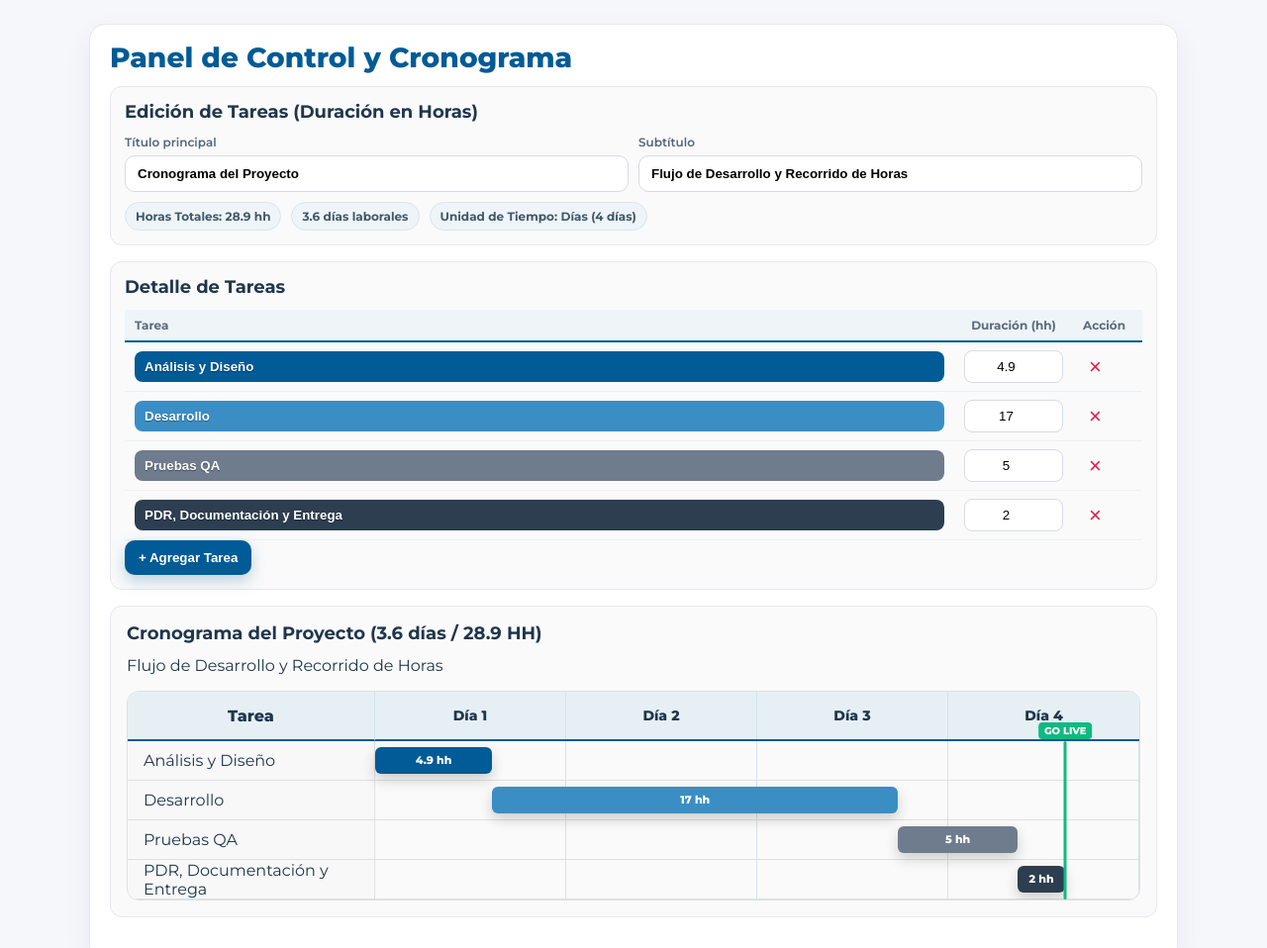
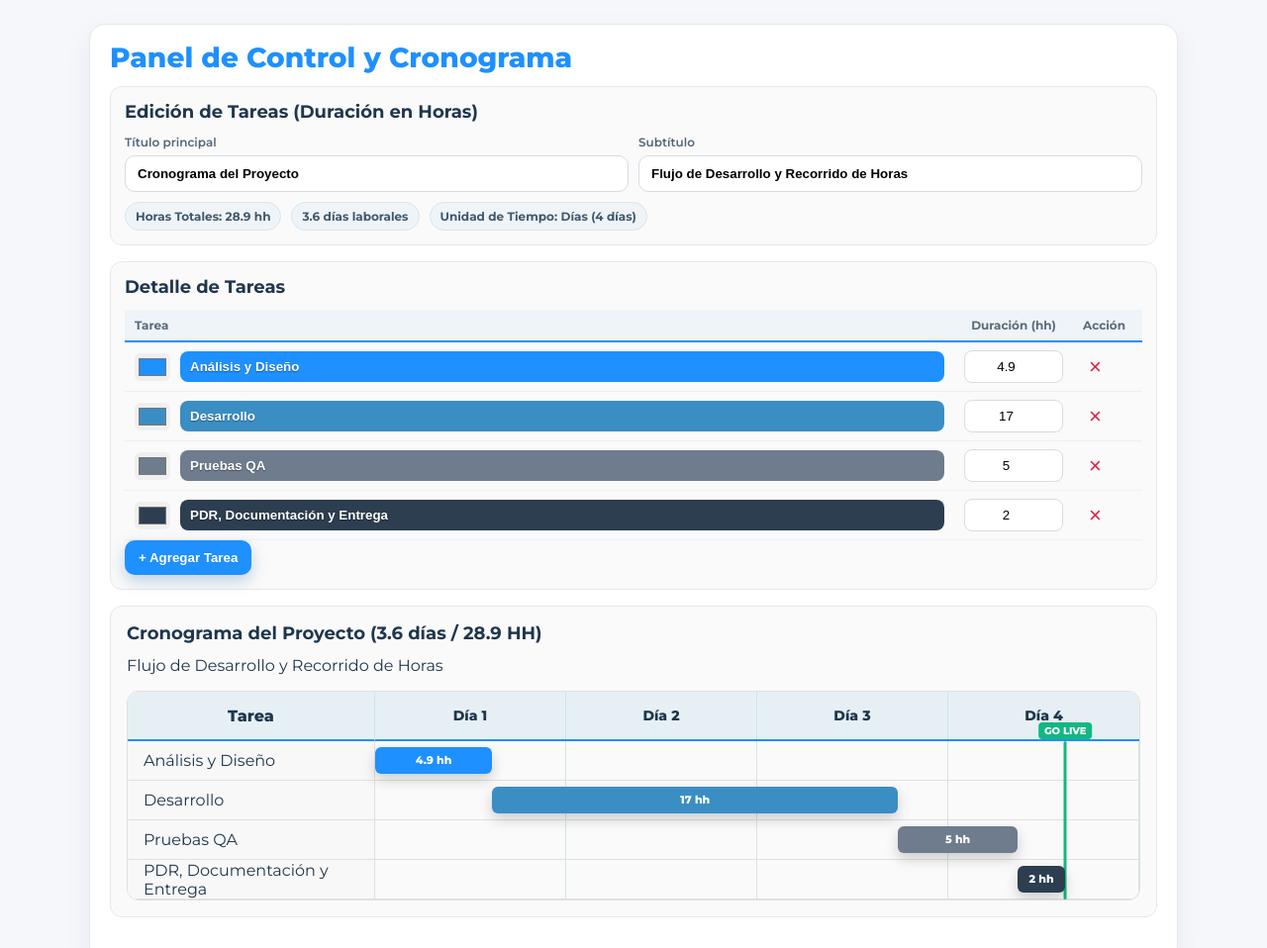
Before and after one commit to albert-tobon-Ionix/Panel-Cronogramas-IONIX, a plain HTML site: page index.html in a window 1280 px wide. Shown: the top 958 px of the page at 99% size. Drawn offline with Linux system fonts and the light colour scheme.

Commit message:
Update index.html tareas color

```diff
--- a/index.html
+++ b/index.html
@@ -3,7 +3,7 @@
 <head>
   <meta charset="utf-8" />
   <meta name="viewport" content="width=device-width, initial-scale=1" />
-  <title>Cronograma Ionix — Gantt + Popover de Color</title>
+  <title>Cronograma Ionix — Gantt (colores desde la tabla)</title>
   <link rel="preconnect" href="https://fonts.googleapis.com">
   <link rel="preconnect" href="https://fonts.gstatic.com" crossorigin>
   <link href="https://fonts.googleapis.com/css2?family=Montserrat:wght@400;600;700;800&display=swap" rel="stylesheet">
@@ -46,22 +46,16 @@
     .grid-overlay{position:absolute;inset:0;display:grid;z-index:5}
     .bar-cell-divider{height:40px;border-right:1px solid var(--grid-border)}
 
-    .task-bar-segment{position:absolute;top:15%;height:70%;border-radius:6px;display:flex;align-items:center;justify-content:center;padding:0 6px;color:#fff;font-size:11px;font-weight:800;box-shadow:0 6px 14px rgba(0,0,0,.18);white-space:nowrap;z-index:20;pointer-events:auto;cursor:pointer}
+    .task-bar-segment{position:absolute;top:15%;height:70%;border-radius:6px;display:flex;align-items:center;justify-content:center;padding:0 6px;color:#fff;font-size:11px;font-weight:800;box-shadow:0 6px 14px rgba(0,0,0,.18);white-space:nowrap;z-index:40;pointer-events:none;cursor:default}
     .bg-bar-1{background:var(--bar-1)}.bg-bar-2{background:var(--bar-2)}.bg-bar-3{background:var(--bar-3)}.bg-bar-4{background:var(--bar-4)}.bg-bar-5{background:var(--bar-5)}.bg-bar-6{background:var(--bar-6)}.bg-bar-7{background:var(--bar-7)}
 
     #goLiveLineContainer{position:absolute;top:50px;bottom:0;left:250px;width:calc(100% - 250px);pointer-events:none;z-index:30}
     #goLiveLineContainer>div{pointer-events:auto}
-    .go-live-line{position:absolute;top:0;bottom:0;width:3px;background:var(--green);border-radius:999px;transform:translateX(-50%);cursor:grab}
+    .go-live-line{position:absolute;top:0;bottom:0;width:3px;background:var(--green);border-radius:999px;transform:translateX(-50%);cursor:grab;z-index:50}
     .go-live-label{position:absolute;top:-2px;left:50%;transform:translate(-50%,-100%);background:var(--green);color:#fff;font-size:10px;font-weight:800;padding:2px 6px;border-radius:4px;white-space:nowrap}
 
     .meta{display:flex;flex-wrap:wrap;gap:10px;font-size:12px;color:#41586c}
     .badge{background:#eef4f8;border:1px solid #d7e6ef;border-radius:999px;padding:6px 10px;font-weight:700}
-
-    /* Popover flotante */
-    .color-pop{position:fixed;z-index:1000;background:#fff;border:1px solid #e6e8ee;border-radius:10px;box-shadow:0 10px 25px rgba(16,24,40,.12);padding:12px;display:none;gap:8px;align-items:center}
-    .color-pop input[type="color"]{width:60px;height:38px;border:0;border-radius:8px;cursor:pointer}
-    .color-pop button{padding:6px 10px;border-radius:8px;border:0;font-weight:700;cursor:pointer}
-    .ok{background:var(--green);color:#fff}.cancel{background:#f87171;color:#fff}
 
     @media(max-width:768px){.wrap{margin:12px;padding:12px}h1{font-size:22px;text-align:center}.row.cols-2{grid-template-columns:1fr}.panel{padding:10px}.timeline-label{font-size:12px}}
   </style>
@@ -102,13 +96,6 @@
     </div>
   </div>
 
-  <!-- Popover flotante para elegir color -->
-  <div id="colorPopover" class="color-pop">
-    <input id="picker" type="color" />
-    <button id="ok" class="ok">Aceptar</button>
-    <button id="cancel" class="cancel">Cancelar</button>
-  </div>
-
   <script>
     // ====== CONSTANTES ======
     const HOURS_PER_DAY=8, DAYS_PER_WEEK=5, HOURS_PER_WEEK=HOURS_PER_DAY*DAYS_PER_WEEK;
@@ -128,56 +115,69 @@
     const calcTotalHours=arr=>arr.reduce((s,t)=>s+(parseFloat(t.duration)||0),0);
     function getTimelineUnit(totalHours){const d=totalHours/HOURS_PER_DAY; let unit,hpu,units; if(d<=DAYS_PER_WEEK){unit='day';hpu=HOURS_PER_DAY;units=Math.max(1,Math.ceil(d));} else{unit='week';hpu=HOURS_PER_WEEK;units=Math.ceil(d/DAYS_PER_WEEK);} return {unit,hoursPerUnit:hpu,totalUnits:units,totalGridHours:units*hpu};}
     const fmtH=h=>h%1===0? h.toFixed(0):h.toFixed(1);
+    // Helpers CSS vars
+    const getVar=(n)=>getComputedStyle(document.documentElement).getPropertyValue(n).trim();
+    const setVar=(n,v)=>document.documentElement.style.setProperty(n,v);
 
     // ====== TABLA ======
-    function renderTasksTable(){const tbody=$('#tbody'); tbody.innerHTML=''; tasks.forEach((t,i)=>{const tr=document.createElement('tr'); const tdN=document.createElement('td'); const tdH=document.createElement('td'); const tdA=document.createElement('td');
-      const chip=document.createElement('input'); chip.value=t.name; chip.className='task-name-chip'; chip.style.background=getComputedStyle(document.documentElement).getPropertyValue(`--bar-${(i%7)+1}`); chip.oninput=e=>{t.name=e.target.value; renderGantt();}; tdN.appendChild(chip);
-      const hrs=document.createElement('input'); hrs.type='number'; hrs.step='0.1'; hrs.min='0'; hrs.value=fmtH(t.duration); hrs.className='task-hrs'; hrs.oninput=e=>{t.duration=parseFloat(e.target.value)||0; renderAll();}; tdH.appendChild(hrs);
-      const btn=document.createElement('button'); btn.className='remove'; btn.innerHTML='&times;'; btn.onclick=()=>{tasks=tasks.filter(x=>x.id!==t.id); renderAll();}; tdA.appendChild(btn);
-      tr.append(tdN,tdH,tdA); tbody.appendChild(tr);});}
+    function renderTasksTable(){
+      const tbody=$('#tbody'); tbody.innerHTML='';
+      tasks.forEach((t,i)=>{
+        const tr=document.createElement('tr');
+        const tdN=document.createElement('td'); const tdH=document.createElement('td'); const tdA=document.createElement('td');
+
+        const wrap=document.createElement('div'); wrap.style.display='flex'; wrap.style.alignItems='center'; wrap.style.gap='10px';
+        const cssVar = `--bar-${(i%7)+1}`;
+        const colorInput=document.createElement('input');
+        colorInput.type='color';
+        const init = getVar(cssVar) || '#005B96';
+        colorInput.value=init.trim().startsWith('#')? init.trim(): '#005B96';
+        colorInput.style.width='38px'; colorInput.style.height='28px'; colorInput.style.border='0'; colorInput.style.borderRadius='6px'; colorInput.style.cursor='pointer';
+
+        const nameInput=document.createElement('input');
+        nameInput.value=t.name; nameInput.className='task-name-chip'; nameInput.style.background=colorInput.value; nameInput.oninput=e=>{t.name=e.target.value; renderGantt();};
+
+        colorInput.oninput=e=>{ setVar(cssVar, e.target.value); nameInput.style.background=e.target.value; renderGantt(); };
+
+        wrap.appendChild(colorInput); wrap.appendChild(nameInput); tdN.appendChild(wrap);
+
+        const hrs=document.createElement('input'); hrs.type='number'; hrs.step='0.1'; hrs.min='0'; hrs.value=fmtH(t.duration); hrs.className='task-hrs'; hrs.oninput=e=>{t.duration=parseFloat(e.target.value)||0; renderAll();}; tdH.appendChild(hrs);
+        const btn=document.createElement('button'); btn.className='remove'; btn.innerHTML='&times;'; btn.onclick=()=>{tasks=tasks.filter(x=>x.id!==t.id); renderAll();}; tdA.appendChild(btn);
+
+        tr.append(tdN,tdH,tdA); tbody.appendChild(tr);
+      });
+    }
 
     // ====== GANTT ======
-    function renderGantt(){const totalHours=calcTotalHours(tasks); const {unit,hoursPerUnit,totalUnits,totalGridHours}=getTimelineUnit(totalHours);
-      const totalLaboralDays=(totalHours/HOURS_PER_DAY).toFixed(1); $('#meta').innerHTML=`<span class="badge">Horas Totales: <b>${totalHours.toFixed(1)} hh</b></span><span class="badge">${totalLaboralDays} ${totalLaboralDays==='1.0'?'día':'días'} laborales</span><span class="badge">Unidad de Tiempo: <b>${unit==='day'?'Días':'Semanas'}</b> (${totalUnits} ${unit==='day'?'días':'semanas'})</span>`;
+    function renderGantt(){
+      const totalHours=calcTotalHours(tasks);
+      const {unit,hoursPerUnit,totalUnits,totalGridHours}=getTimelineUnit(totalHours);
+      const totalLaboralDays=(totalHours/HOURS_PER_DAY).toFixed(1);
+      $('#meta').innerHTML=`<span class="badge">Horas Totales: <b>${totalHours.toFixed(1)} hh</b></span><span class="badge">${totalLaboralDays} ${totalLaboralDays==='1.0'?'día':'días'} laborales</span><span class="badge">Unidad de Tiempo: <b>${unit==='day'?'Días':'Semanas'}</b> (${totalUnits} ${unit==='day'?'días':'semanas'})</span>`;
+
       const title=$('#title').value; const sub=$('#subtitle').value; $('#header').textContent=`${title} (${totalLaboralDays} ${totalLaboralDays==='1.0'?'día':'días'} / ${totalHours.toFixed(1)} HH)`; $('#subtitleView').textContent=sub;
-      const gantt=$('#gantt-chart'); gantt.style.gridTemplateColumns=`250px repeat(${totalUnits},1fr)`; const labels=$('#timelineLabels'); labels.style.gridTemplateColumns=`repeat(${totalUnits},1fr)`; labels.innerHTML=''; for(let i=0;i<totalUnits;i++){const d=document.createElement('div'); d.className='timeline-label'; d.textContent=`${unit==='day'?'Día':'Semana'} ${i+1}`; labels.appendChild(d);} const body=$('#gantt-body'); body.innerHTML='';
+
+      const gantt=$('#gantt-chart'); gantt.style.gridTemplateColumns=`250px repeat(${totalUnits},1fr)`;
+      const labels=$('#timelineLabels'); labels.style.gridTemplateColumns=`repeat(${totalUnits},1fr)`; labels.innerHTML='';
+      for(let i=0;i<totalUnits;i++){const d=document.createElement('div'); d.className='timeline-label'; d.textContent=`${unit==='day'?'Día':'Semana'} ${i+1}`; labels.appendChild(d);}
+
+      const body=$('#gantt-body'); body.innerHTML='';
       let start=0; const calc=tasks.map(t=>{const dur=parseFloat(Number(t.duration).toFixed(1))||0; const obj={...t,startHour:start,endHour:start+dur}; start+=dur; return obj;});
-      calc.forEach((t,i)=>{const cell=document.createElement('div'); cell.className='task-cell'; cell.textContent=t.name; body.appendChild(cell); const row=document.createElement('div'); row.className='bar-row'; row.style.gridColumn=`2 / ${totalUnits+2}`; const seg=document.createElement('div'); seg.className=`task-bar-segment ${t.color}`; const width=(t.duration/totalGridHours)*100; const left=(t.startHour/totalGridHours)*100; seg.style.width=width+'%'; seg.style.left=left+'%'; seg.textContent=`${fmtH(t.duration)} hh`;
-        // click => abrir popover para cambiar color de ESTA barra (variable CSS asociada)
-        seg.addEventListener('click',(ev)=>{openColorPopover(ev.currentTarget, t.color)});
+
+      calc.forEach((t,i)=>{
+        const cell=document.createElement('div'); cell.className='task-cell'; cell.textContent=t.name; body.appendChild(cell);
+        const row=document.createElement('div'); row.className='bar-row'; row.style.gridColumn=`2 / ${totalUnits+2}`;
+        const seg=document.createElement('div'); seg.className=`task-bar-segment ${t.color}`; const width=(t.duration/totalGridHours)*100; const left=(t.startHour/totalGridHours)*100; seg.style.width=width+'%'; seg.style.left=left+'%'; seg.textContent=`${fmtH(t.duration)} hh`;
         row.appendChild(seg);
-        const divs=document.createElement('div'); divs.className='grid-overlay'; divs.style.gridTemplateColumns=`repeat(${totalUnits},1fr)`; for(let j=0;j<totalUnits;j++){const dv=document.createElement('div'); dv.className='bar-cell-divider'; divs.appendChild(dv);} row.appendChild(divs); body.appendChild(row);});
+        const divs=document.createElement('div'); divs.className='grid-overlay'; divs.style.gridTemplateColumns=`repeat(${totalUnits},1fr)`; for(let j=0;j<totalUnits;j++){const dv=document.createElement('div'); dv.className='bar-cell-divider'; divs.appendChild(dv);} row.appendChild(divs);
+        body.appendChild(row);
+      });
+
       // Go Live al final del proyecto si no se arrastra
-      const line=$('#goLiveLine'); const projectEndPercent= totalHours>0 ? Math.min(100, Math.max(0,(totalHours/totalGridHours)*100)) : 0; if(!isDragging){ goLivePercent = projectEndPercent; } line.style.left=goLivePercent+'%';}
+      const line=$('#goLiveLine'); const projectEndPercent= totalHours>0 ? Math.min(100, Math.max(0,(totalHours/totalGridHours)*100)) : 0; if(!isDragging){ goLivePercent = projectEndPercent; } line.style.left=goLivePercent+'%';
+    }
 
     function renderAll(){renderTasksTable();renderGantt();}
-
-    // ====== COLOR POPOVER ======
-    const pop=$('#colorPopover'); const picker=$('#picker'); let targetVar=null;
-    function classToVar(barClass){ // "bg-bar-3" => "--bar-3"
-      const m=(barClass||'').match(/bg-bar-(\d+)/); return m?`--bar-${m[1]}`:null;
-    }
-    function openColorPopover(el, barClass){
-      targetVar = classToVar(barClass);
-      if(!targetVar) return;
-      const rect=el.getBoundingClientRect();
-      pop.style.display='flex';
-      const left = Math.min(window.innerWidth-210, Math.max(12, rect.left + rect.width/2 - 90));
-      const top  = Math.min(window.scrollY + window.innerHeight-70, rect.top + window.scrollY - 60);
-      pop.style.left= left + 'px';
-      pop.style.top = top + 'px';
-      // Lee la var CSS y conviértela a hex si viene en rgb(a)
-      const raw = getComputedStyle(document.documentElement).getPropertyValue(targetVar).trim();
-      picker.value = raw.startsWith('#')? raw : rgbToHex(raw);
-    }
-    function rgbToHex(rgb){
-      const m = rgb.match(/rgba?\((\d+),\s*(\d+),\s*(\d+)/i); if(!m) return '#000000';
-      const [r,g,b] = m.slice(1,4).map(Number); return '#' + [r,g,b].map(x=>x.toString(16).padStart(2,'0')).join('');
-    }
-    $('#ok').onclick=()=>{ if(targetVar){ document.documentElement.style.setProperty(targetVar, picker.value); renderAll(); } pop.style.display='none'; };
-    $('#cancel').onclick=()=>{ pop.style.display='none'; };
-    document.addEventListener('keydown',e=>{ if(e.key==='Escape') pop.style.display='none'; });
-    document.addEventListener('click',e=>{ const inside = e.target.closest('#colorPopover') || e.target.closest('.task-bar-segment'); if(!inside) pop.style.display='none'; });
 
     // ====== EVENTOS ======
     $('#addBtn').onclick=()=>{const idx=tasks.length%TASK_COLORS.length; tasks.push({id:rndId(),name:'Nueva Tarea',duration:8,color:TASK_COLORS[idx]}); renderAll();};
@@ -191,6 +191,32 @@
 
     // ====== INICIO ======
     renderAll();
+
+    // ====== PRUEBAS AUTOMÁTICAS (básicas) ======
+    (function runTests(){
+      try{
+        console.log('%c[TEST] Inicio de pruebas','color: #2563eb');
+        // 1. No deben existir los elementos del popover antiguo
+        console.assert(!document.querySelector('#ok') && !document.querySelector('#colorPopover'), 'No debe existir popover antiguo (#ok/#colorPopover)');
+        // 2. Deben existir tantas entradas de color como tareas
+        const colorPickers = () => Array.from(document.querySelectorAll('tbody input[type="color"]'));
+        console.assert(colorPickers().length === tasks.length, 'Cantidad de color pickers debe igualar tareas');
+        // 3. Cambiar el primer color actualiza la variable CSS y re-renderiza sin errores
+        if(colorPickers().length){
+          const cssVar = '--bar-1';
+          const before = getVar(cssVar);
+          colorPickers()[0].value = '#1e90ff';
+          colorPickers()[0].dispatchEvent(new Event('input', {bubbles:true}));
+          const after = getVar(cssVar);
+          console.assert(before !== after, 'La variable CSS debería actualizarse al cambiar el picker');
+        }
+        // 4. Debe haber tantas barras en el Gantt como tareas
+        console.assert(document.querySelectorAll('.task-bar-segment').length === tasks.length, 'El gantt debe renderizar una barra por tarea');
+        console.log('%c[TEST] OK','color: #16a34a');
+      }catch(e){
+        console.error('[TEST] Falló:', e);
+      }
+    })();
   </script>
 </body>
 </html>
```
